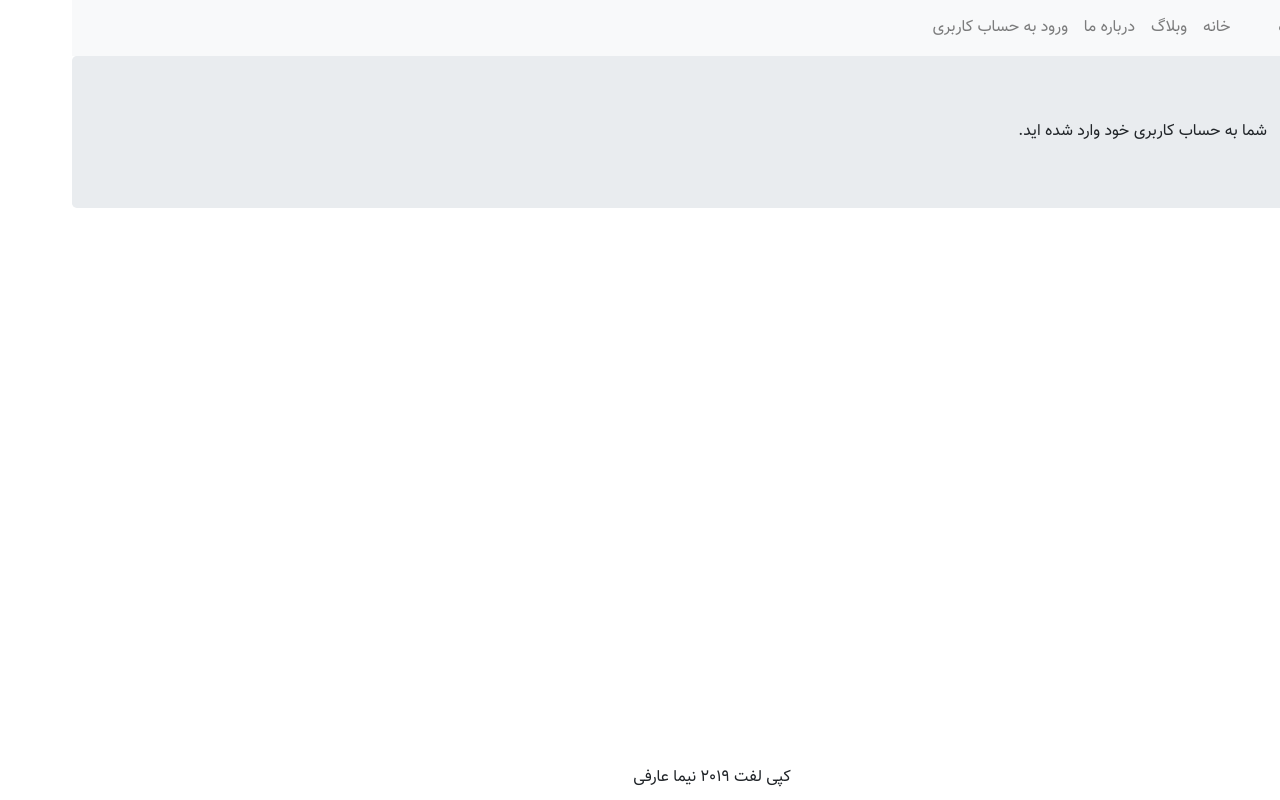
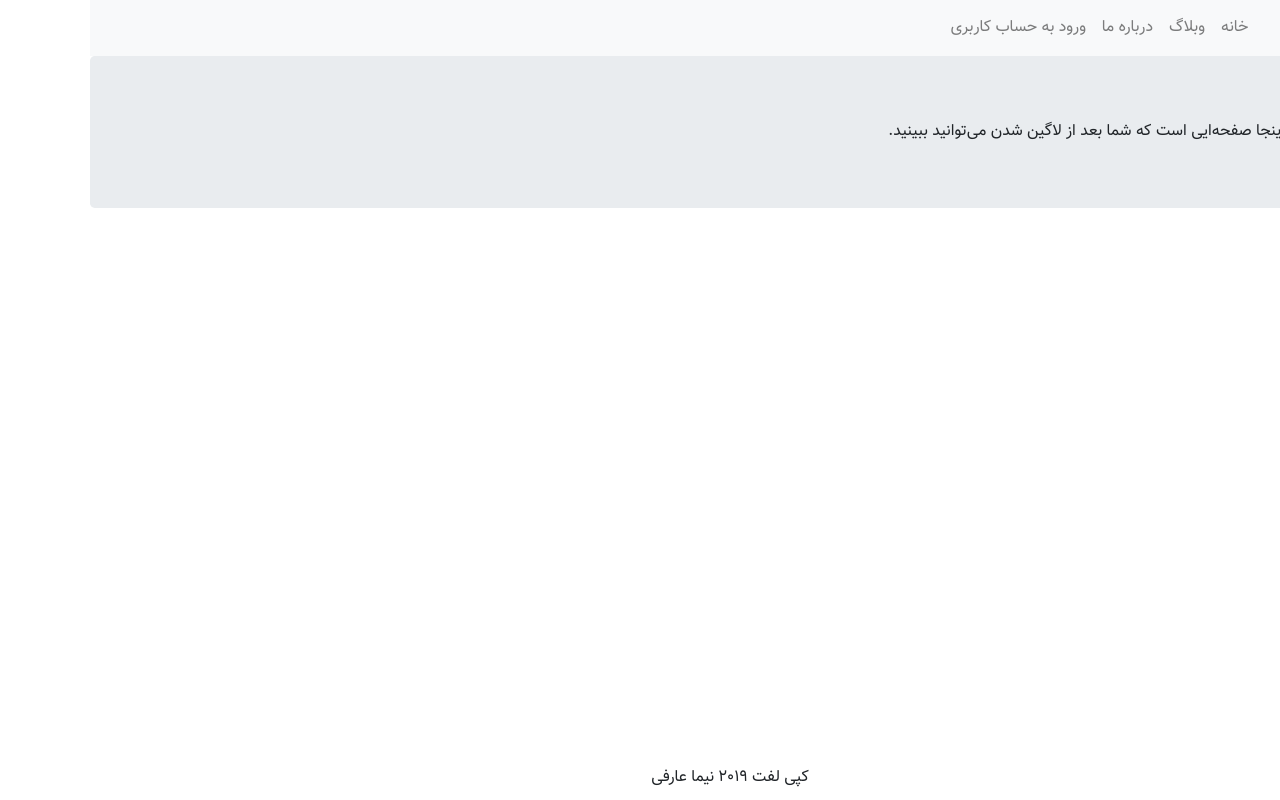
Before and after one commit to nimaa77/react-router-course, a React (Create React App) app: page /profile in a window 1280 px wide. Built offline with nearby package versions, Linux system fonts and the light colour scheme.

Commit message:
change profile page text

```diff
--- a/src/pages/ProfilePage.js
+++ b/src/pages/ProfilePage.js
@@ -5,7 +5,9 @@ function ProfilePage() {
   return (
     <div>
       <Jumbotron>
-        <Container>شما به حساب کاربری خود وارد شده اید.</Container>
+        <Container>
+          اینجا صفحه‌ایی است که شما بعد از لاگین شدن می‌توانید ببینید.
+        </Container>
       </Jumbotron>
     </div>
   )
```
